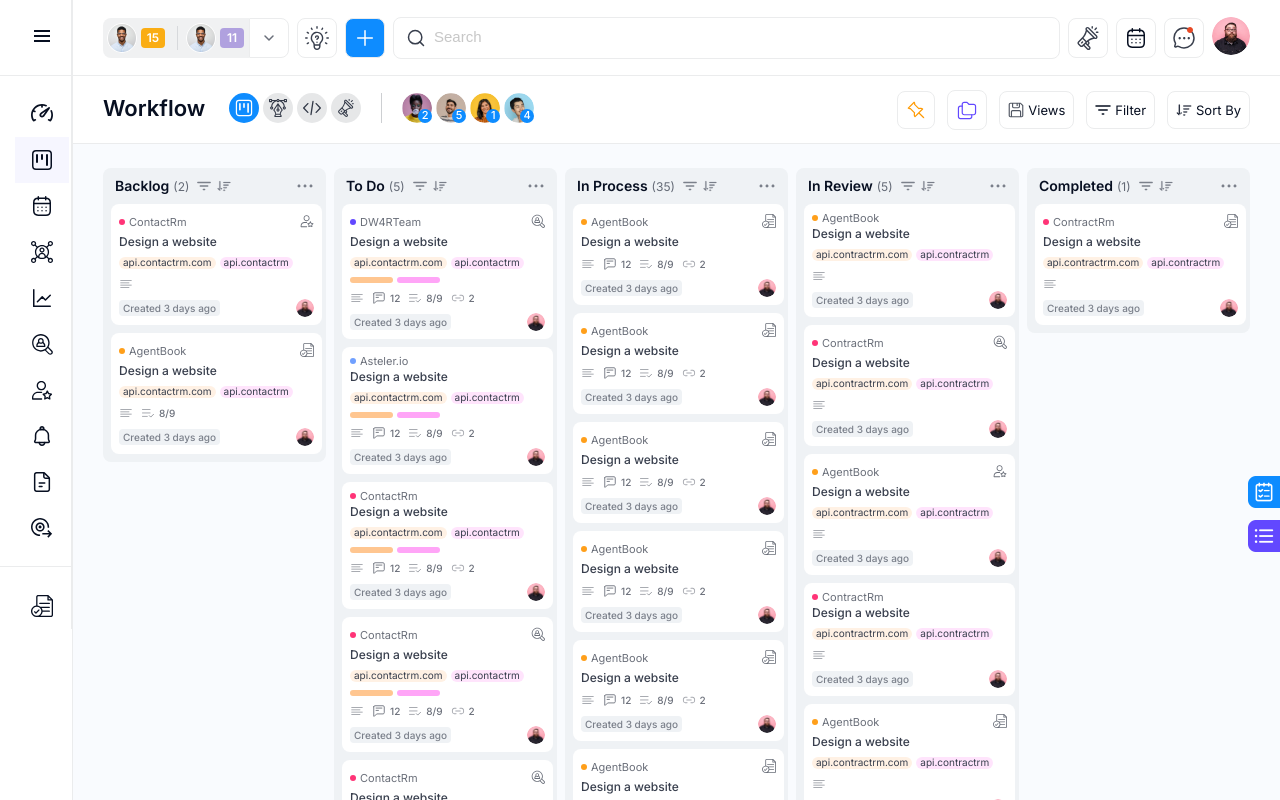
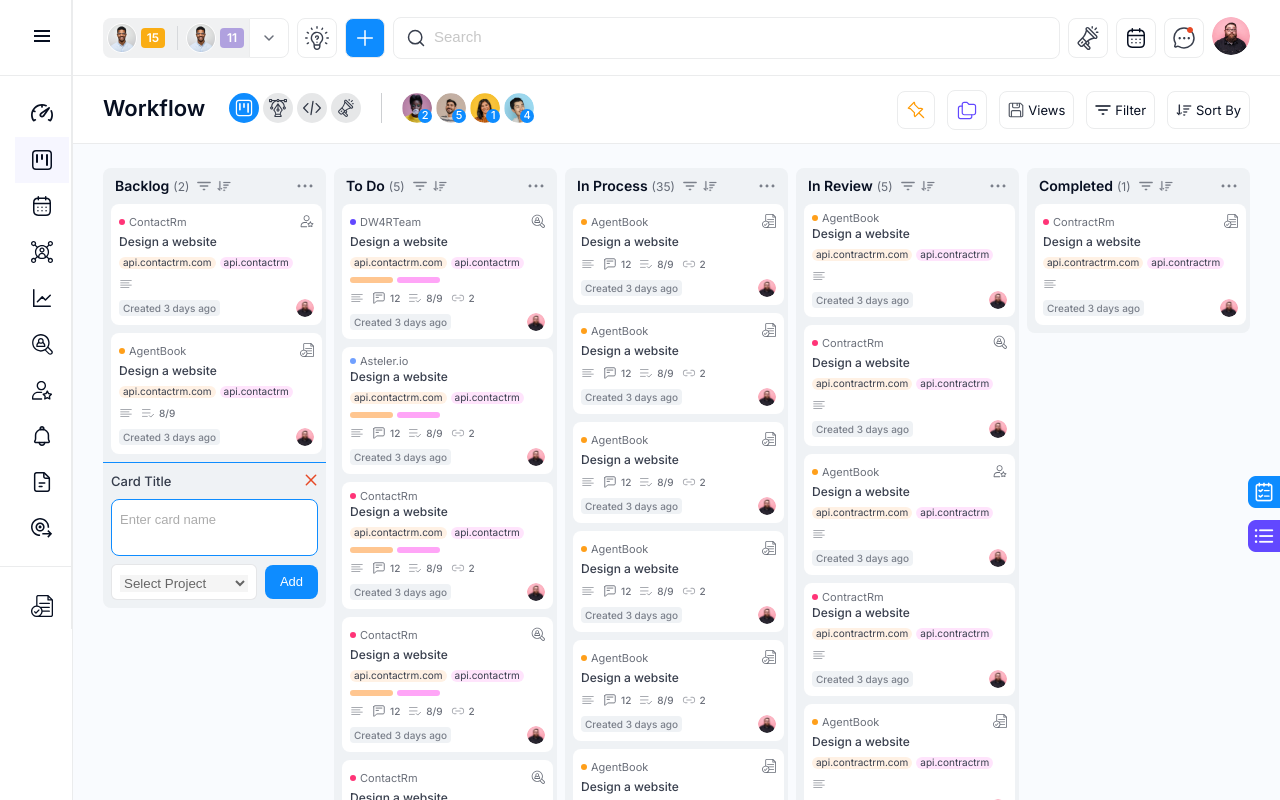
Before and after one commit to Umer-Aziz/zaancorp, a Next.js app: page / in a window 1280 px wide. Shown: the top 800 px of the page. Built offline with nearby package versions, Linux system fonts and the light colour scheme.

Commit message:
add card component added

```diff
--- /dev/null
+++ b/components/workflow/Addcardbutton.js
@@ -0,0 +1,47 @@
+import React from 'react'
+import style from "@/styles/workflow/addcardbutton.module.css"
+const Addcardbutton = () => {
+  return (
+    <>
+        <div className={style.addCardContainer}>
+
+             <div className={style.addCardWrapper}>
+               {/* <button className={style.addButton}>
+                <img src="/icons/plus-blue.svg" alt="icon" />
+                <span className={style.buttonText}>Add Card</span>
+               </button> */}
+
+            {/* card block  */}
+              <div className={style.addCard}>
+              <div className={style.titleWrapper}>
+                <p className={style.titleLabel}>Card Title</p>
+                <div>
+                <img className={style.IconClose} src="/icons/close.svg" alt="close icon" />
+                </div>
+              </div>
+              <form className={style.cardForm}>
+              <div className={style.cardNameWrapper}>
+                 <input type="text" className={style.cardNameInput} placeholder='Enter card name'/>
+              </div>
+                 <div className={style.addBtnWrapper}>
+                 {/* selector  */}
+                  <div className={style.selectorContainer}>
+                    <select className={style.selectorGroup}>
+                      <option >Select Project</option>
+                    </select>
+                  </div>
+
+                  {/* btn  */}
+                  <div>
+                      <button className={style.addBtn}>Add</button>
+                    </div>
+                 </div>
+              </form>
+              </div>
+             </div>
+        </div>
+    </>
+  )
+}
+
+export default Addcardbutton
--- a/components/workflow/MainContent.js
+++ b/components/workflow/MainContent.js
@@ -6,6 +6,7 @@ import Todocards from './Todocards'
 import InprocessCards from './InprocessCards'
 import InreviewCards from './InreviewCards'
 import CompletedCards from './CompletedCards'
+import Addcardbutton from './Addcardbutton'
 const MainContent = () => {
   return (
     <>
@@ -17,7 +18,10 @@ const MainContent = () => {
             <div className={style.cardWrapper}>
                 <Cardheader title="Backlog" counter="2"/>
                 <div className={style.Workflowcard}>
+                    <div className={style.workflowWrapper}>
                     <BacklogCards/>
+                    </div>
+                    <Addcardbutton/>
                 </div>
             </div>
 
@@ -25,7 +29,9 @@ const MainContent = () => {
             <div className={style.cardWrapper}>
                 <Cardheader title="To Do" counter="5"/>
                 <div className={style.Workflowcard}>
+                <div className={style.workflowWrapper}>
                 <Todocards/>
+                </div>
          </div>
             </div>
 
@@ -34,9 +40,10 @@ const MainContent = () => {
 
                 <Cardheader title="In Process" counter="35"/>
                 <div className={style.Workflowcard}>
+                <div className={style.workflowWrapper}>
                   <InprocessCards/>
+                  </div>
                 </div>
-
 
             </div>
 
@@ -44,7 +51,9 @@ const MainContent = () => {
             <div className={style.cardWrapper}>
                 <Cardheader title="In Review" counter="5"/>
                 <div className={style.Workflowcard}>
+                <div className={style.workflowWrapper}>
                 <InreviewCards/>
+                </div>
                 </div>
             </div>
 
@@ -52,7 +61,9 @@ const MainContent = () => {
             <div className={style.cardWrapper}>
                 <Cardheader title="Completed" counter="1"/>
                 <div className={style.Workflowcard}>
+                <div className={style.workflowWrapper}>
                     <CompletedCards/>
+                </div>
                 </div>
             </div>
         </div>
--- a/styles/workflow-content.module.css
+++ b/styles/workflow-content.module.css
@@ -3,15 +3,17 @@
     background-color: #F9FBFE;
 }
 .Workflowcard{
-    padding: 0 4px 8px 8px;
     background-color: var(--bg-gray-card);
     border-bottom-left-radius: 8px;
     border-bottom-right-radius: 8px;
+    max-height: 778px;
+    overflow-y: scroll;
+}
+.workflowWrapper{
+    padding: 0 4px 8px 8px;
     display: flex;
     flex-direction: column;
     row-gap: 8px;
-    max-height: 778px;
-    overflow-y: scroll;
 }
 /* custom scrollbar width */
 .Workflowcard::-webkit-scrollbar {
--- /dev/null
+++ b/styles/workflow/addcardbutton.module.css
@@ -0,0 +1,110 @@
+.addButton{
+    display: flex;
+    align-items: center;
+    gap: 4px;
+    width: 100%;
+    padding:7px 12px 7px 12px;
+    border-radius: 6px;
+    border: none;
+    outline: none;
+    border: 1px solid var(--main-color);
+    border: 1px solid rgba(7, 15, 33, 0.1);
+}
+.addCardWrapper{
+    position: relative;
+    padding-bottom: 8px;
+}
+
+.buttonText{
+    font-weight: 500;
+    font-size: 13px;
+    line-height: 20px;
+    color: var(--blue);
+    cursor: pointer;
+}
+.addButton:hover{
+    border: 1px solid rgba(7, 15, 33, 0.3);
+    transition: all 0.3s ease;
+}
+.addCard{
+    padding:8px 8px 0 8px;
+    border-top: 1px solid var(--blue);
+    background-color: var(--bg-gray-card);
+}
+.titleWrapper{
+    display: flex;
+    align-items: center;
+    justify-content: space-between;
+}
+.IconClose:hover{
+    cursor: pointer;
+    transform: rotate(45deg);
+    transition: all 0.5s ease-in-out;
+}
+.titleLabel{
+    font-weight: 500;
+    font-size: 13px;
+    line-height: 16px;
+    opacity: 0.8;
+}
+.cardForm{
+    margin-top: 8px;
+    display: grid;
+    gap: 8px;
+}
+.cardNameWrapper{
+    width: 100%;
+    height: 57px;
+    border-radius: 8px;
+    padding: 8px;
+    border: 1px solid var(--blue);
+    background: var(--white);
+}
+.cardNameInput{
+    border: none;
+    outline: none;
+    background: transparent;
+    font-weight: 400;
+    font-size: 13px;
+    line-height: 16px;
+}
+.cardNameInput::placeholder{
+    opacity: 0.6;
+}
+.addBtnWrapper{
+    width:100%;
+    display: flex;
+    justify-content: space-between;
+    align-items: center;
+    gap: 8px;
+}
+.selectorContainer{
+    width: 100%;
+    border: 1px solid rgba(7, 15, 33, 0.1);
+    border-radius: 6px;
+    background: var(--white);
+    padding: 7px 8px;
+}
+.selectorGroup{
+    width: 100%;
+    outline: none;
+    border: none;
+    opacity: 0.6;
+}
+.addBtn{
+    outline: none;
+    border: none;
+    background-color: var(--blue);
+    width: 53px;
+    height: 34px;
+    border-radius: 8px;
+    color: var(--white);
+    font-weight: 500;
+    font-size: 13px;
+    line-height: 20px;
+    cursor: pointer;
+}
+.addBtn:hover{
+    opacity: 0.8;
+    transition: all 0.3s ease;
+}
```
Also changed, not shown: public/icons/close.svg (added), public/icons/plus-blue.svg (added).
